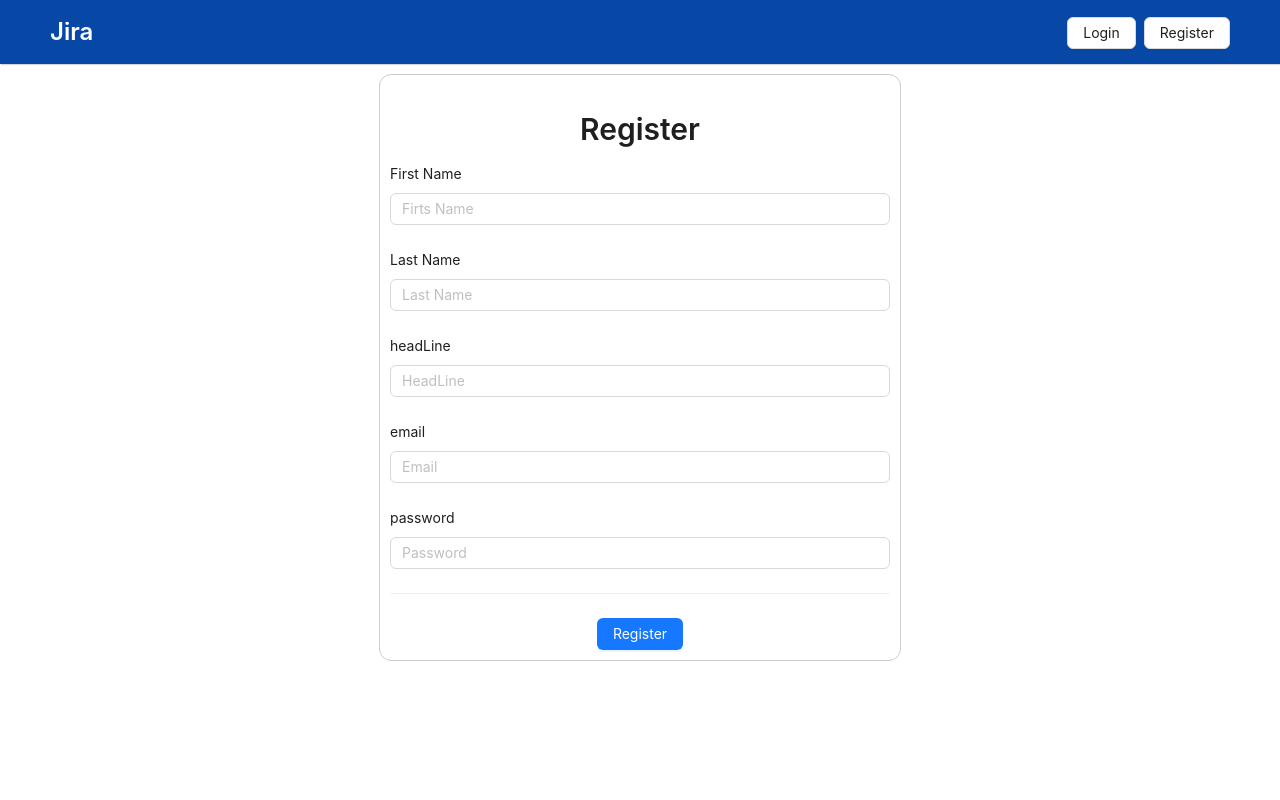
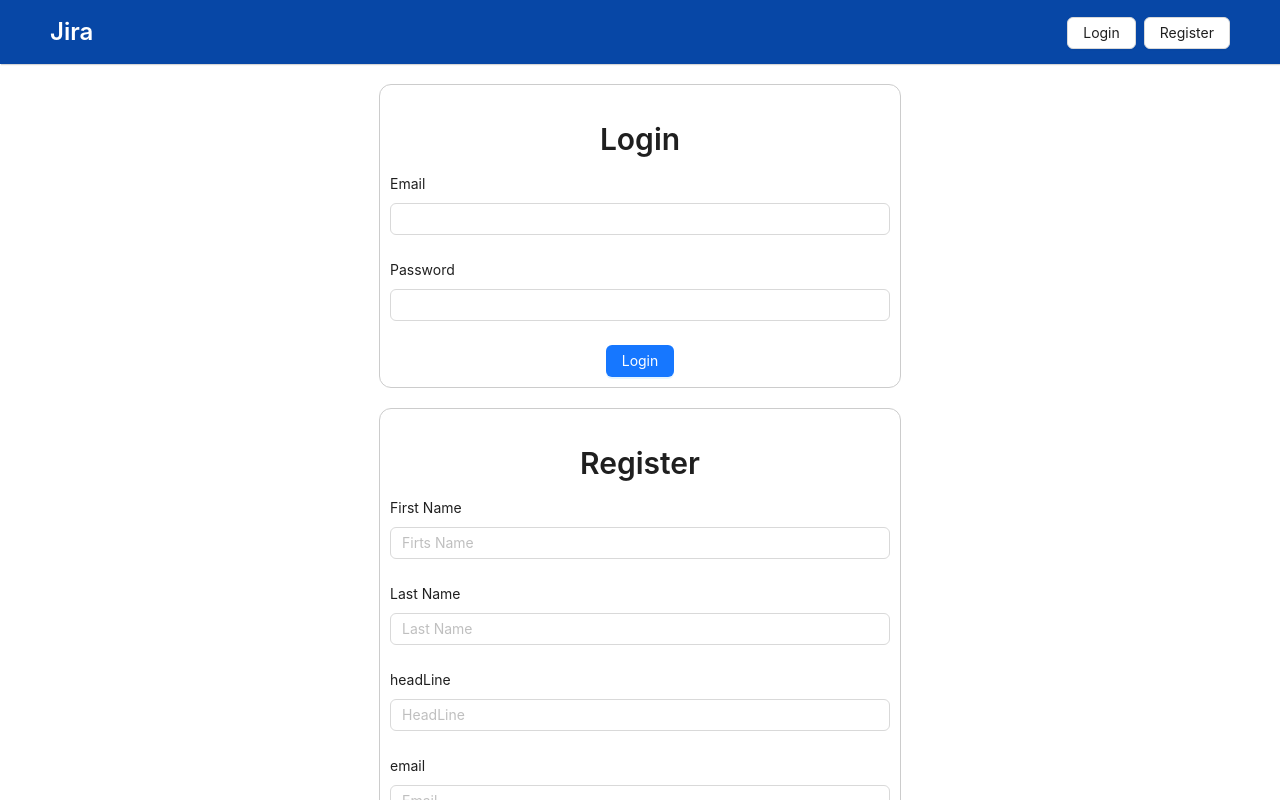
Before and after one commit to Mariam0422/Jira, a React (Create React App) app: page / in a window 1280 px wide. Shown: the top 800 px of the page. Built offline with nearby package versions, Linux system fonts and the light colour scheme.

Commit message:
add basic login structure

```diff
--- a/src/App.js
+++ b/src/App.js
@@ -1,11 +1,13 @@
 import { Header } from './view/components/global/header';
 import Register from './view/pages/auth/register';
+import { Login } from './view/pages/auth/login';
 import './App.css';
 
 function App() {
   return (
     <div className="App">
       <Header/>
+      <Login/>
      <Register/>
     </div>
   );
--- /dev/null
+++ b/src/view/pages/auth/login/index.css
@@ -0,0 +1,7 @@
+.auth_login_container{
+    max-width: 500px;
+    margin: 20px auto;
+    border: 1px solid hsl(0, 0%, 80%);
+    padding: 10px;
+    border-radius: 12px;
+}
--- a/src/view/pages/auth/login/index.js
+++ b/src/view/pages/auth/login/index.js
@@ -0,0 +1,65 @@
+import React from "react";
+import { signInWithEmailAndPassword } from "firebase/auth";
+import { auth } from "../../../../services/firebase/firebase";
+import { Typography, Input, Button,  Form, notification } from "antd";
+import "./index.css"
+export class Login extends React.Component {
+    constructor(props) {
+      super(props);
+      this.state = {
+        email: '',
+        password: '',
+
+      };
+      this.handleChange = this.handleChange.bind(this);
+      this.handleLogin = this.handleLogin.bind(this);
+    }
+
+    handleChange(event) {
+    const {name, value} = event.target
+      this.setState({ [name]: value });
+    }
+
+    async handleLogin() {
+      const { email, password } = this.state;
+      try {
+        await signInWithEmailAndPassword(auth, email, password);
+        notification.success({
+            message: "Login successful",
+        })
+      } catch (error) {
+        notification.error({
+            message: "Incorrect login details"
+        })
+      }
+    }
+    render() {
+        return (
+          <div className="auth_login_container">
+            <Typography.Title level={2}>Login</Typography.Title>
+            <Form layout="vertical" onFinish={this.handleLogin} >
+              <Form.Item label="Email">
+                <Input
+                  type="text"
+                  name="email"
+                  value={this.state.email}
+                  onChange={this.handleChange}
+                  required
+                />
+              </Form.Item>
+
+              <Form.Item label="Password">
+                <Input
+                  type="password"
+                  name="password"
+                  value={this.state.password}
+                  onChange={this.handleChange}
+                  required
+                />
+              </Form.Item>
+              <Button type="primary" htmlType="submit">Login</Button>
+            </Form>
+          </div>
+        );
+      }
+}
--- a/src/view/pages/auth/register/index.js
+++ b/src/view/pages/auth/register/index.js
@@ -28,10 +28,9 @@ export default class Register extends React.Component {
         loading: true
     });
       try{
-        const respons = await createUserWithEmailAndPassword(auth, email, password);
-        console.log(respons);
+       await createUserWithEmailAndPassword(auth, email, password);
         notification.success({
-            message: "Success Rfegistration",
+            message: "Success Registration",
             description: `Welcome ${firstName} ${lastName}`
         })
       }catch(error){
```
